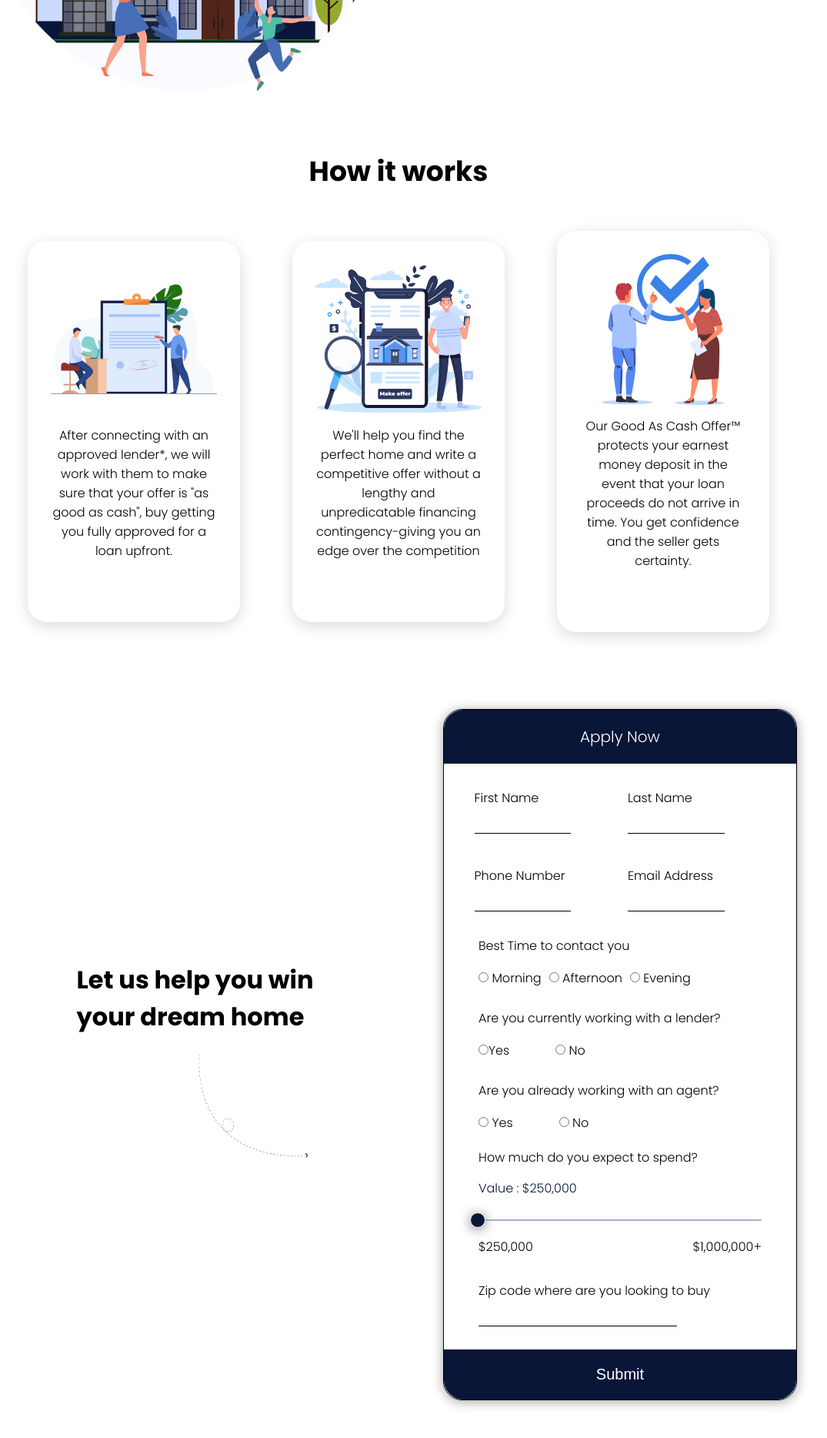
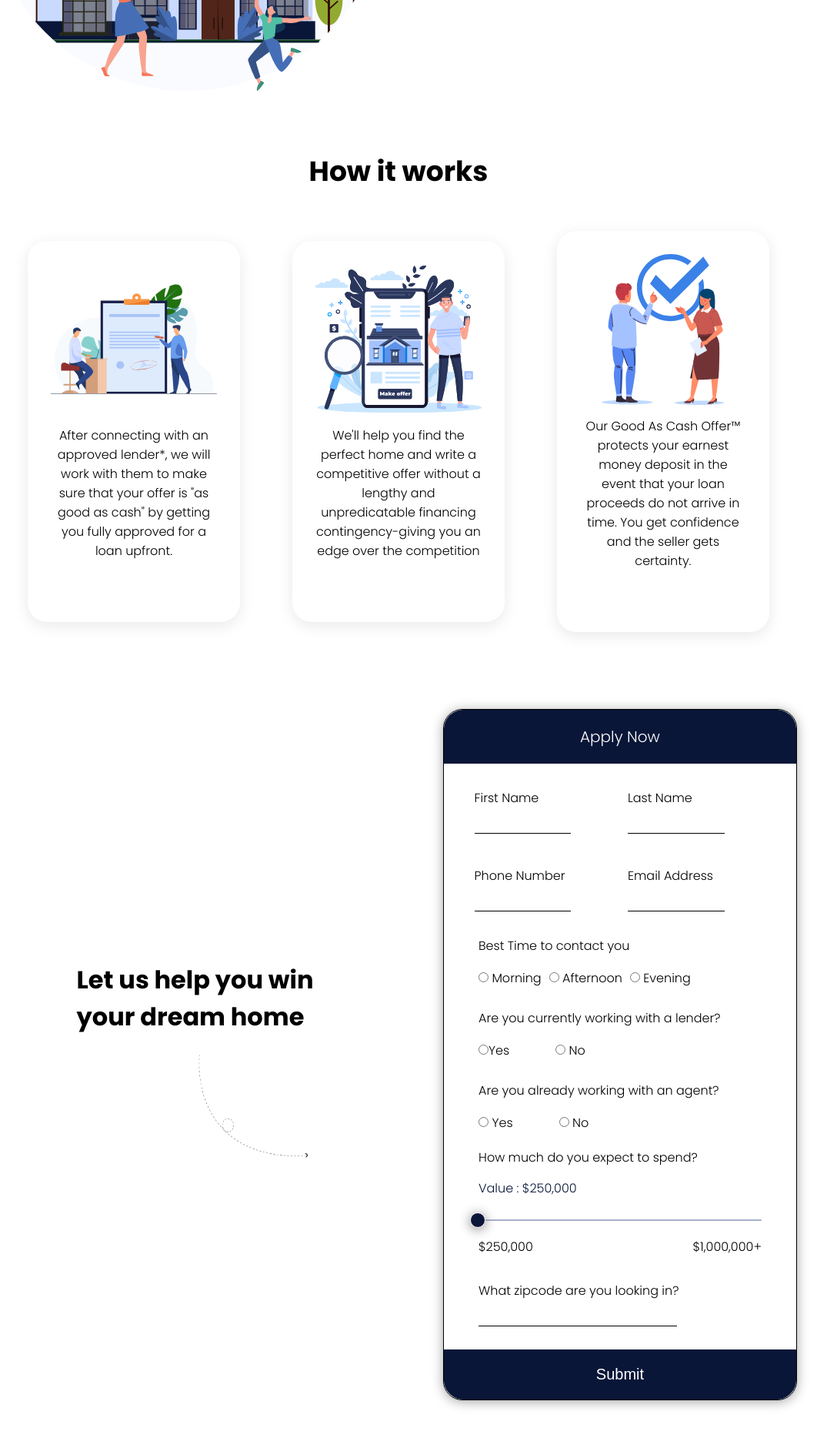
Before and after one commit to meer1616/Beat-cash-offers, a Next.js app: page / in a window 1280 px wide. Shown: the part 992-2860 px from the top of the page at 77% size, without its empty margins (122-1197 px from the left). Built offline with nearby package versions, Linux system fonts and the light colour scheme.

Commit message:
before host

```diff
--- a/Components/AcceptOffer.tsx
+++ b/Components/AcceptOffer.tsx
@@ -12,7 +12,7 @@ export default function AcceptOffer() {
                     </div>
                     <div className={styles.cardinfoDiv}>
 
-                        <p >After connecting with an approved lender*, we will work with them to make sure that your offer is &quot;as good as cash&quot;, buy getting you fully approved for a loan upfront.</p>
+                        <p className={styles.card1P} >After connecting with an approved lender*, we will work with them to make sure that your offer is &quot;as good as cash&quot; by getting you fully approved for a loan upfront.</p>
                     </div>
                 </div>
                 <div className={styles.firstCard}>
@@ -20,7 +20,7 @@ export default function AcceptOffer() {
                         <Image height={200} width={220} src="/card2new.svg" alt="" />
                     </div>
                     <div className={styles.cardinfoDiv}>
-                        <p >We&apos;ll help you find the perfect home and write a competitive offer without
+                        <p className={styles.card2P} >We&apos;ll help you find the perfect home and write a competitive offer without
                             a lengthy and unpredicatable financing contingency-giving you an edge over
                             the competition
                         </p>
@@ -31,7 +31,7 @@ export default function AcceptOffer() {
                         <Image height={200} width={220} src="/card3.svg" alt="" />
                     </div>
                     <div className={styles.cardinfoDiv}>
-                        <p>Our Good As Cash Offer™ protects your earnest money deposit in the event that your loan proceeds do not arrive in time. You get confidence and the seller gets certainty.
+                        <p className={styles.card3P}>Our Good As Cash Offer™ protects your earnest money deposit in the event that your loan proceeds do not arrive in time. You get confidence and the seller gets certainty.
                         </p>
                     </div>
                 </div>
--- a/Components/FormFill.tsx
+++ b/Components/FormFill.tsx
@@ -392,7 +392,7 @@ export default function FormFill() {
                     <br />
                     <div className={styles.ZipDiv}>
                       <label className={styles.labelOfForm} htmlFor="">
-                        Zip code where are you looking to buy
+                        What zipcode are you looking in?
                       </label>
                       <input
                         className={cn(styles.inputOfForm, styles.concern)}
--- a/Components/Home.module.css
+++ b/Components/Home.module.css
@@ -102,7 +102,7 @@
     padding: 30px;
     width: 25%;
     border-radius: 25px;
-    box-shadow: 0 5px 20px rgb(218, 218, 218) ;
+    box-shadow: 0 5px 20px rgb(233, 233, 233) ;
     transition: all 0.5s ease ;
 }
 .cardinfoDiv{
@@ -115,6 +115,8 @@
 .firstCard:hover,.secCard:hover,.thirdCard:hover{
     transform: scale(1.05);
     background-color: #f3f3fa;
+    box-shadow: 0 5px 20px rgb(228, 228, 228) ;
+
     cursor: pointer;
 }
 .CardImg{
--- a/package.json
+++ b/package.json
@@ -18,10 +18,7 @@
     "next": "11.0.1",
     "next-env": "^1.1.1",
     "react": "17.0.2",
-    "react-canvas-confetti": "^1.2.0",
-    "react-confetti": "^6.0.1",
     "react-dom": "17.0.2",
-    "react-dom-confetti": "^0.2.0",
     "react-ga": "^3.3.0",
     "react-icons": "^4.2.0",
     "react-input-range": "^1.3.0",
--- a/styles/globals.css
+++ b/styles/globals.css
@@ -100,7 +100,7 @@ box-shadow: 0px 0px 8px black;
     }
   .ul{
       flex-direction: column;
-      transform: translateX(-400%);
+      transform: translateX(300%);
       height: 0px;
       transition: all 0.7s ease;
       overflow: hidden;
```
Also changed, not shown: 1 other file (tests, documents, lock files or other folders).
